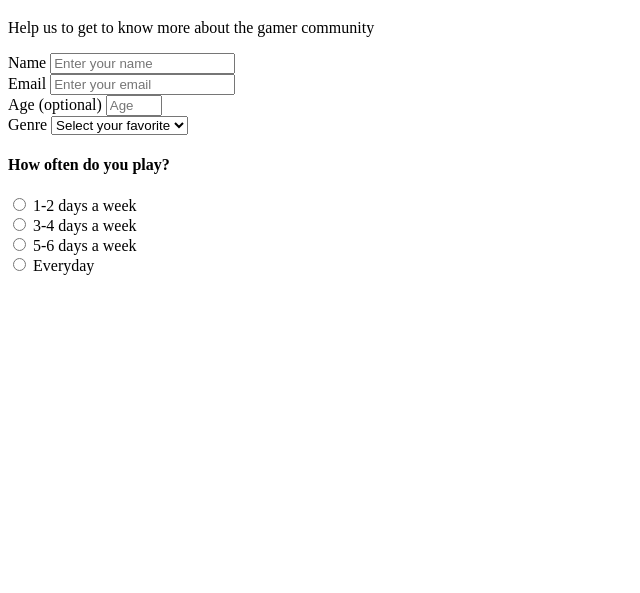
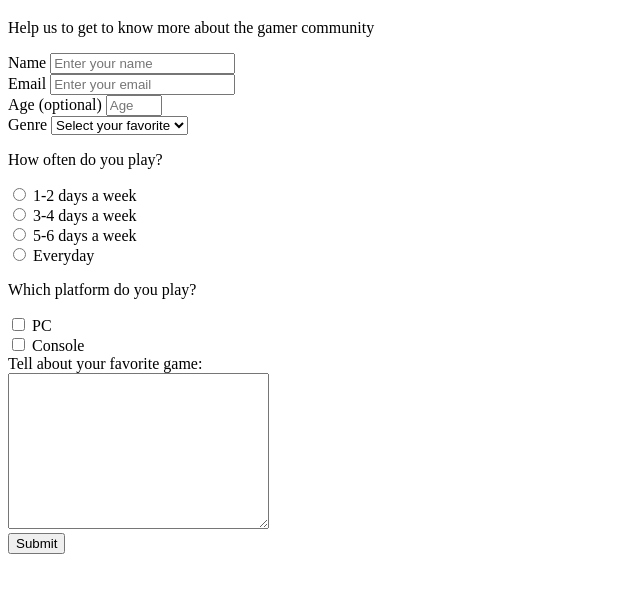
Before and after one commit to ribeiro-dev/freecodecamp-survey-form, a plain HTML site: page index.html in a window 1280 px wide. Shown: the part 61-654 px from the top of the page, without its empty margins (0-640 px from the left). Drawn offline with Linux system fonts and the light colour scheme.

Commit message:
add index

```diff
--- a/index.html
+++ b/index.html
@@ -7,6 +7,7 @@
 </head>
 <body>
 
+    <main>
         <header>
             <h1 id="title">Gaming Survey Form</h1>
             <p>Help us to get to know more about the gamer community</p>
@@ -44,7 +45,7 @@
             </div>
 
             <div>
-            <h4>How often do you play?</h3>
+                <p>How often do you play?</p>
                 <input type="radio" name="hours" value="0" id="radio-0">
                 <label for="radio-0">1-2 days a week</label><br>
                 <input type="radio" name="hours" value="1" id="radio-1">
@@ -52,10 +53,25 @@
                 <input type="radio" name="hours" value="2" id="radio-2">
                 <label for="radio-2">5-6 days a week</label><br>
                 <input type="radio" name="hours" value="3" id="radio-3">
-            <label for="radio-3">Everyday</label><br>
+                <label for="radio-3">Everyday</label>
             </div>
 
+            <div>
+                <p>Which platform do you play?</p>
+                <input type="checkbox" name="pc" id="checkbox-pc">
+                <label for="checkbox-pc">PC</label><br>
+                <input type="checkbox" name="console" id="checkbox-console">
+                <label for="checkbox-console">Console</label><br>
+            </div>
 
+            <div>
+                <label for="comments">Tell about your favorite game:</label><br>
+                <textarea name="comments" id="comments" cols="30" rows="10"></textarea>
+            </div>
+
+            <button type="submit">Submit</button>
         </form>
+
+    </main>
 </body>
 </html>
```
Lines whose indentation alone changed are shown as unchanged.
